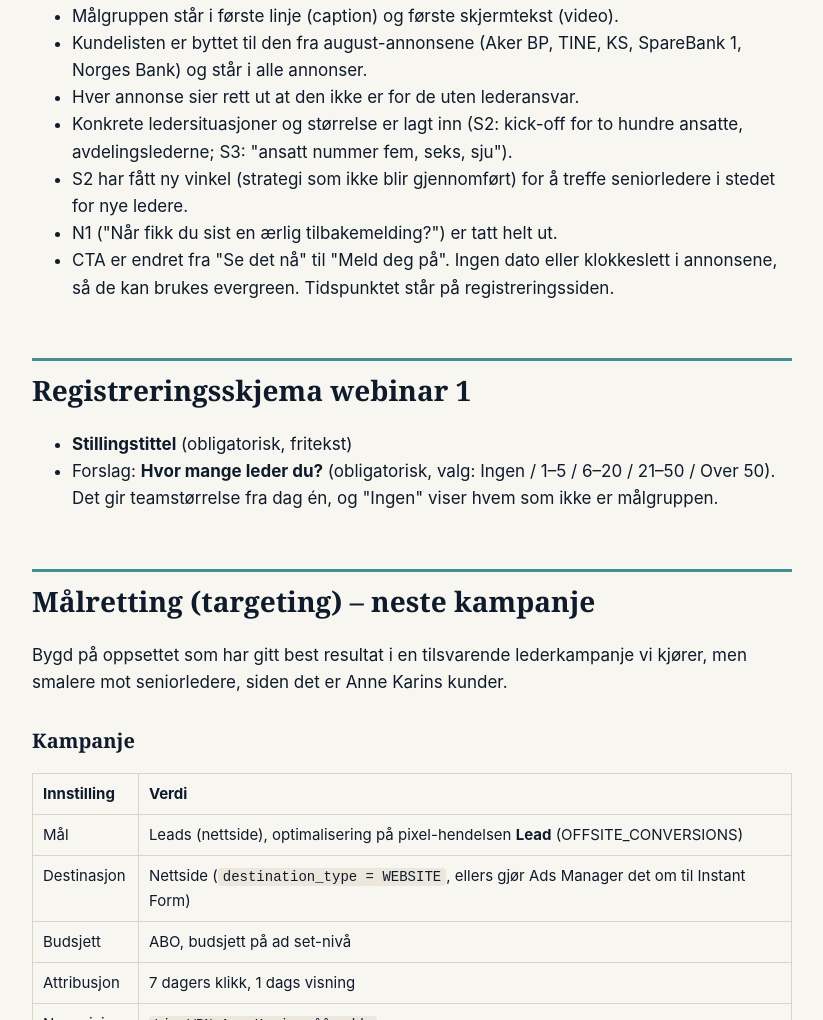
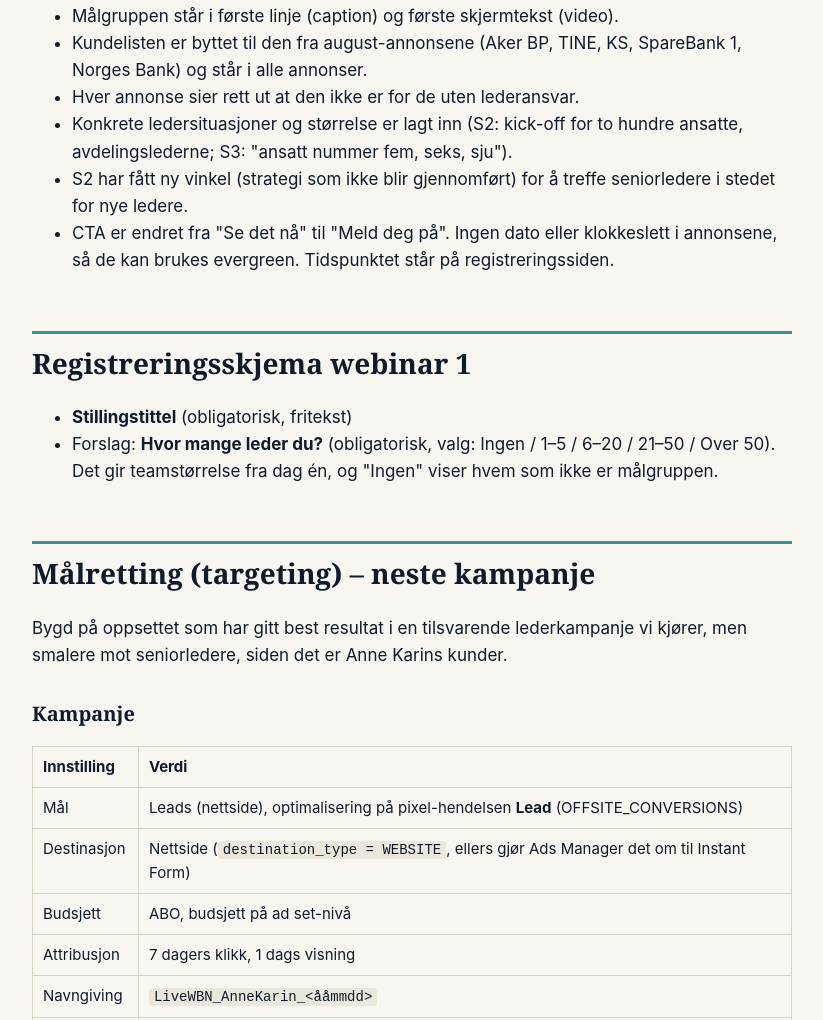
Before and after one commit to haphuongharley-wq/anne-karin-ads-review, a plain HTML site: page index.html in a window 1280 px wide. Shown: the part 6631-7651 px from the top of the page, without its empty margins (228-1051 px from the left). Drawn offline with Linux system fonts and the light colour scheme.

Commit message:
fix: remove last N1 mention

```diff
--- a/index.html
+++ b/index.html
@@ -115,7 +115,6 @@ For gründere og daglige ledere med egne ansatte, i et firma som vokser.</p>
 <li>Hver annonse sier rett ut at den ikke er for de uten lederansvar.</li>
 <li>Konkrete ledersituasjoner og størrelse er lagt inn (S2: kick-off for to hundre ansatte, avdelingslederne; S3: "ansatt nummer fem, seks, sju").</li>
 <li>S2 har fått ny vinkel (strategi som ikke blir gjennomført) for å treffe seniorledere i stedet for nye ledere.</li>
-<li>N1 ("Når fikk du sist en ærlig tilbakemelding?") er tatt helt ut.</li>
 <li>CTA er endret fra "Se det nå" til "Meld deg på". Ingen dato eller klokkeslett i annonsene, så de kan brukes evergreen. Tidspunktet står på registreringssiden.</li>
 </ul>
 <h2>Registreringsskjema webinar 1</h2>
```
